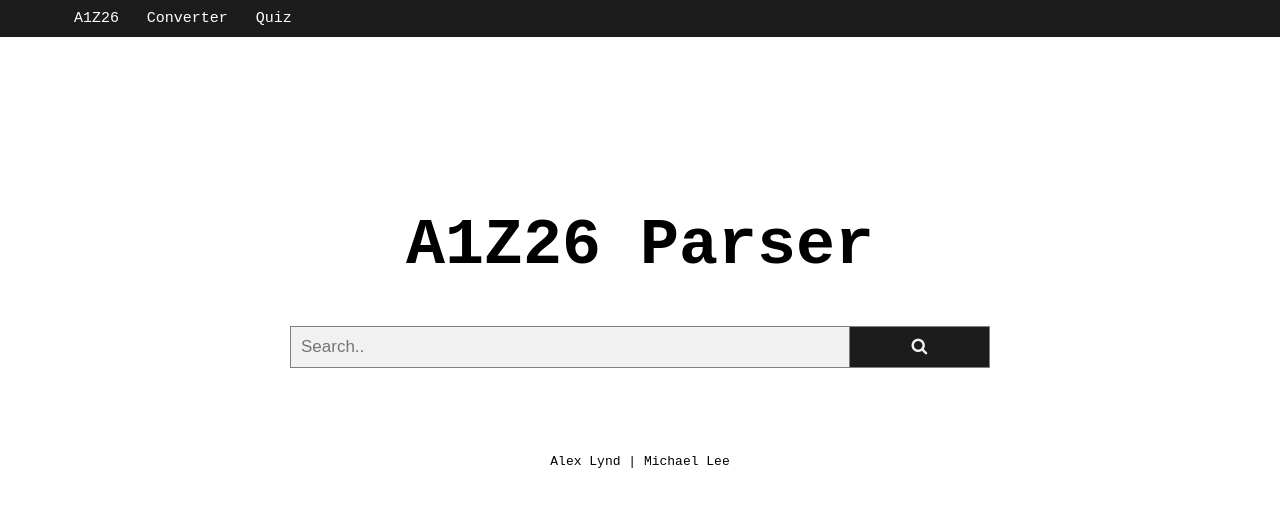
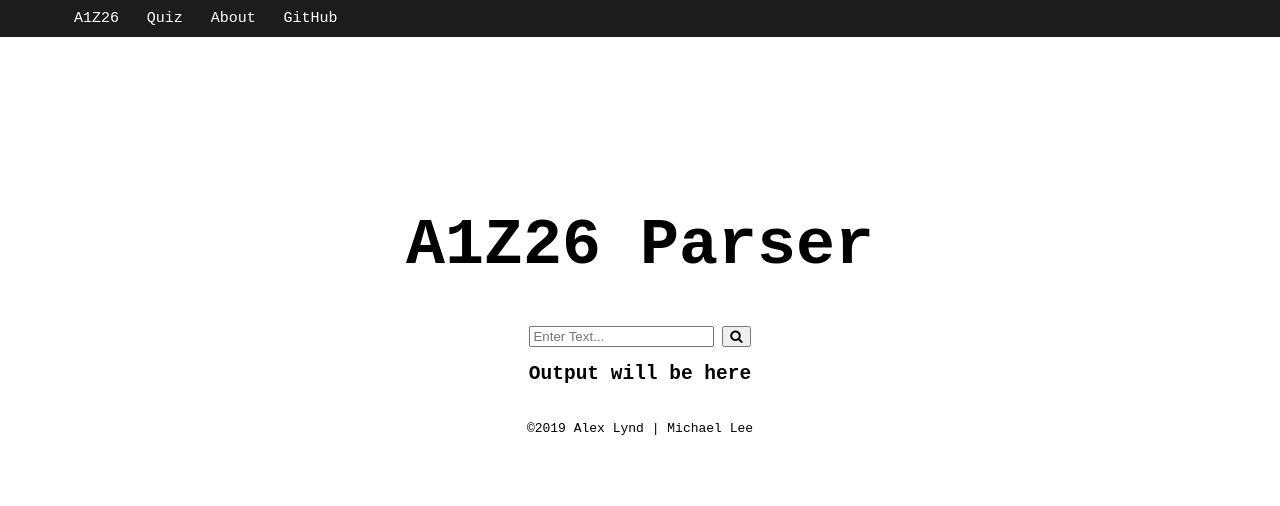
Before and after one commit to AlexLynd/A1Z26-Decoder, a plain HTML site: page index.html in a window 1280 px wide. Drawn offline with Linux system fonts and the light colour scheme.

Commit message:
Update main features

```diff
--- a/index.html
+++ b/index.html
@@ -8,40 +8,50 @@
     </head>
     <body>
         <menu>
-            <a href="">A1Z26</a>
-            <a href="">Converter</a>
-            <a href="">Quiz</a>
+            <a href="index.html">A1Z26</a>
+            <a href="quiz.html">Quiz</a>
+            <a href="about.html">About</a>
+            <a href="" id="right">GitHub</a>
         </menu>
         <main>
-            <h1>A1Z26 Parser</h1>
-            <form class="example" style="margin:auto;max-width:700px">
-                <input type="text" placeholder="Search.." id="funn">
-                <button type="button" onclick="l2n(funn.value)"><i class="fa fa-search"></i></button>
-            </form>
+            <div class="centered">
+                <h1>A1Z26 Parser</h1>
+                <form class="searchForm" onsubmit="event.preventDefault(); l2n(raw.value)">
+                    <input type="text" placeholder="Enter Text..." id="raw">
+                    <button type="button" onclick="l2n(raw.value)"><i class="fa fa-search"></i></button>
+                </form>
 
-            <p id="printhere"></p>
+                <div id="output"><h2>Output will be here</h2></div>
 
-            <p>Alex Lynd | Michael Lee</p>
+                <p> ©2019 Alex Lynd | Michael Lee</p>
+            </div>
             <script>
                     var alphabet= ["a", "b", "c", "d", "e", "f", "g", "h", "i", "j", "k", "l", "m", "n", "o", "p", "q", "r", "s", "t", "u", "v", "w", "x", "y", "z"];
-                    var element = document.getElementById('printhere');
-                    /* change shit*/
+                    var element = document.getElementById('output');
+                    /* implement better looping constructs */
                     function l2n(letters) {
                         element.innerHTML="";
                         tmp= "";
-                        if (isNaN (letters)) {
-                            tmp="number";
-                            console.log("number");
-                            console.log(letters);
+                        if (!isNaN(letters[0])) { // detect if number based on first char
+                            var nums = letters.split(" ");
+                            console.log(nums);
+                            for (i=0; i<nums.length; i++){
+                                for (j=0; j<alphabet.length; j++) {
+                                    if (nums[i]==[j]){
+                                        tmp+=alphabet[j-1];
+                                    }
+
+                                }
+                            }
                         }
-                        else {
-                            console.log("not a number");
+                        else { // if characters
                             letters=letters.toLowerCase();
                             for (i=0; i<letters.length; i++){
                                 for(j=0; j<26; j++){
                                     if (letters.charAt(i)==alphabet[j]) {
                                         tmp+=j+1; tmp+=" ";
                                     }
+
                                 }
                             }
                         }
@@ -52,5 +62,6 @@
             </script>
         </main>
 
+
     </body>
 </html>
```
